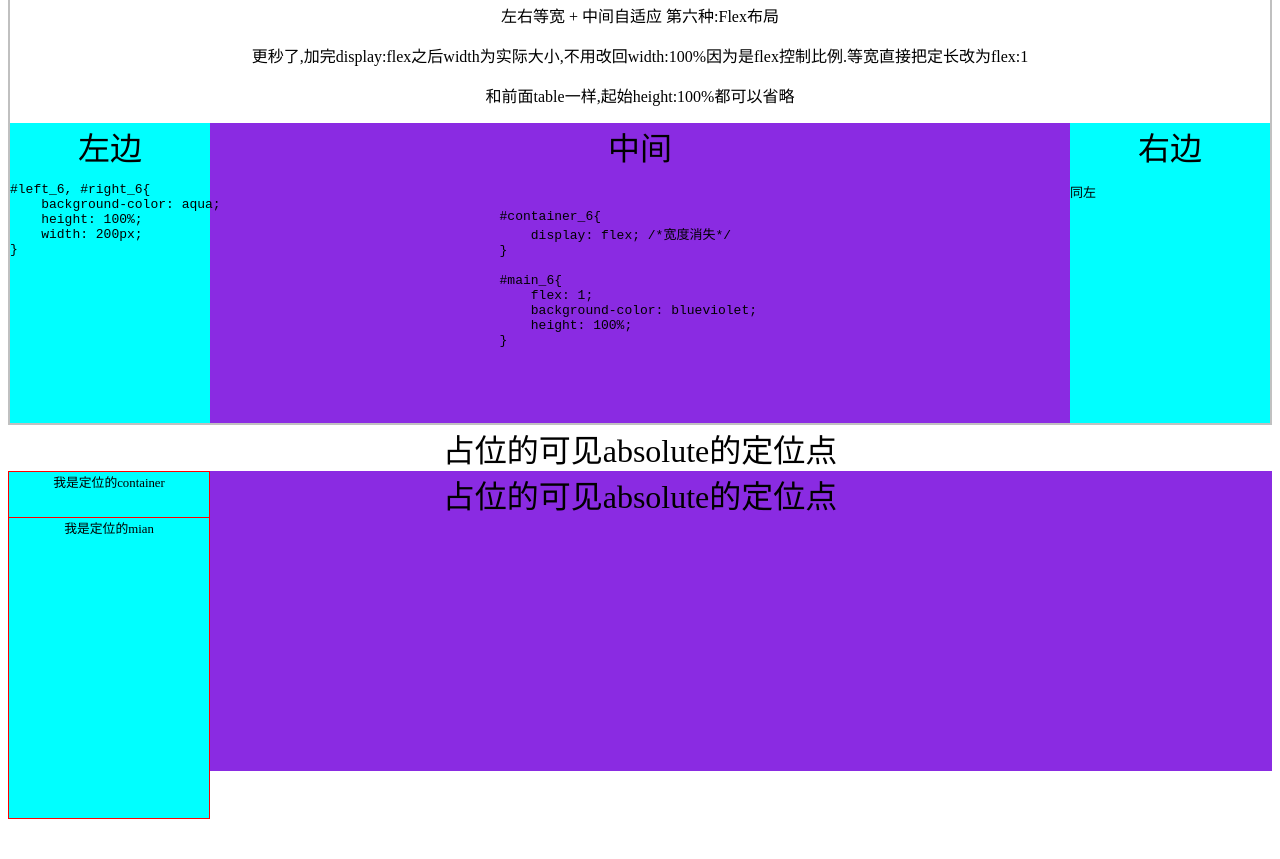
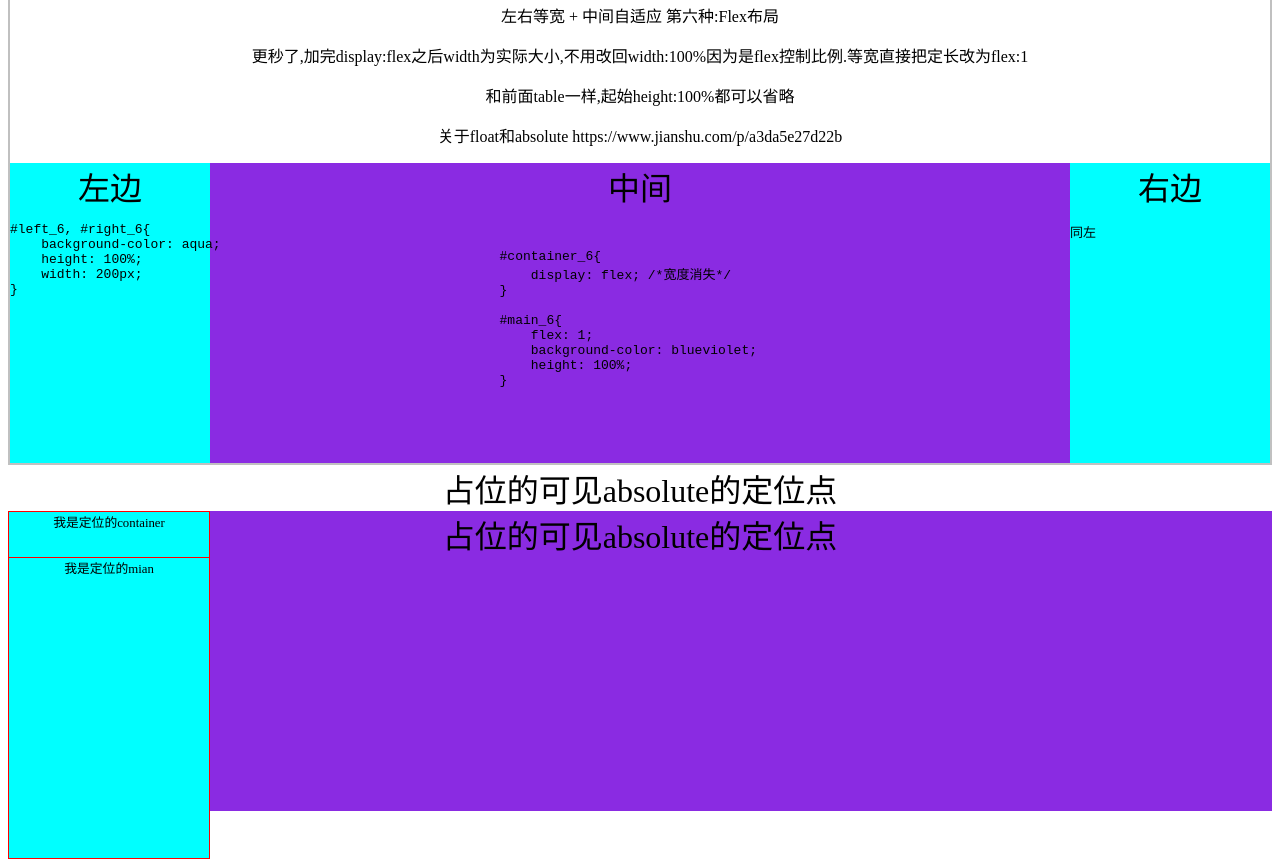
Before and after one commit to Wangwei0223/Blog_Vue-Express, a website: page public/html/CSS_layout.html in a window 1280 px wide. Shown: the part 2339-3198 px from the top of the page. Before the commit the page ends 3158 px from the top, so only its background shows below. Drawn offline with Linux system fonts and the light colour scheme.

Commit message:
完成layout整理_1

```diff
--- a/public/html/CSS_layout.html
+++ b/public/html/CSS_layout.html
@@ -228,6 +228,7 @@ display: table;
         <p>左右等宽 + 中间自适应 第六种:Flex布局</p>
         <p>更秒了,加完display:flex之后width为实际大小,不用改回width:100%因为是flex控制比例.等宽直接把定长改为flex:1</p>
         <p>和前面table一样,起始height:100%都可以省略</p>
+        <p>关于float和absolute https://www.jianshu.com/p/a3da5e27d22b</p>
         <div class="container" id="container_6">
             <div id="left_6">
                 左边
```
